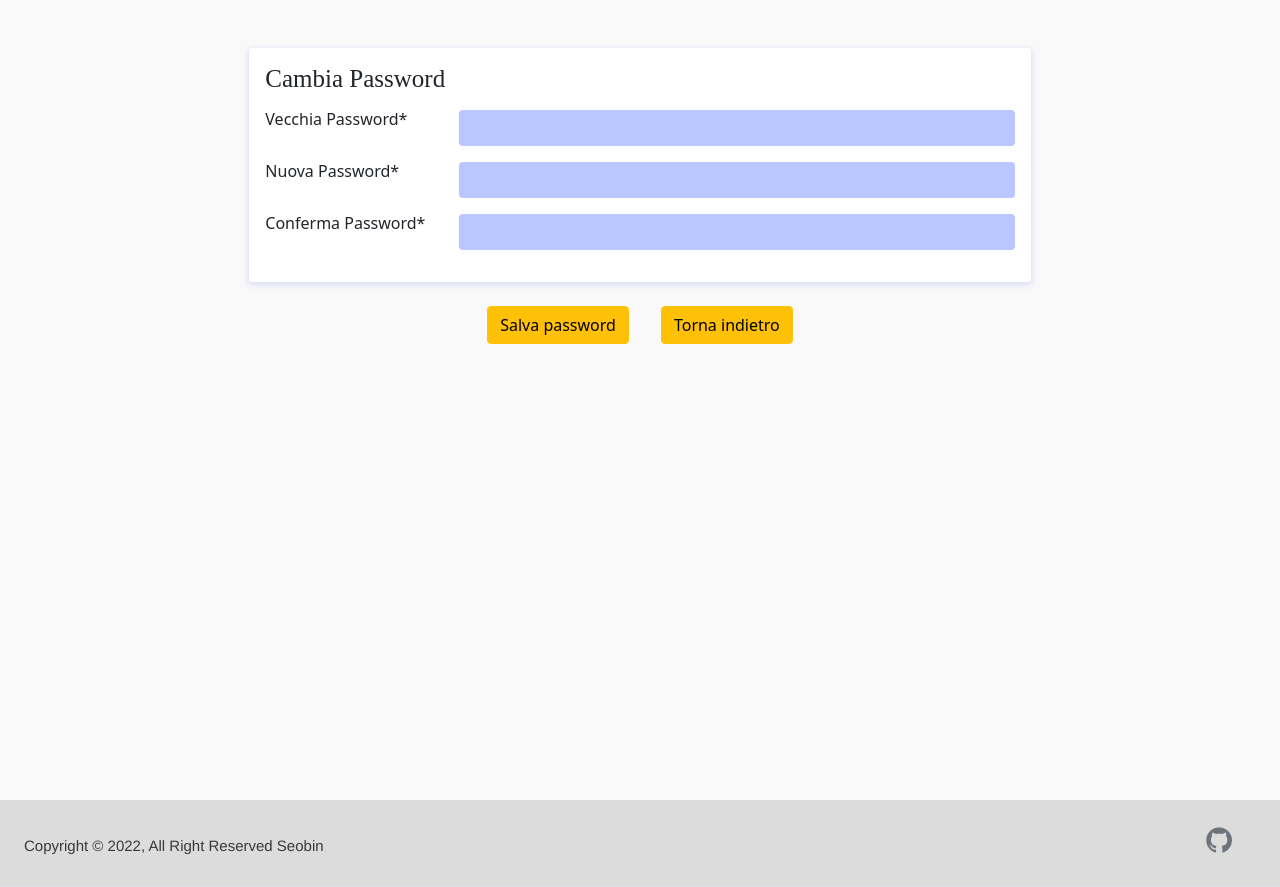
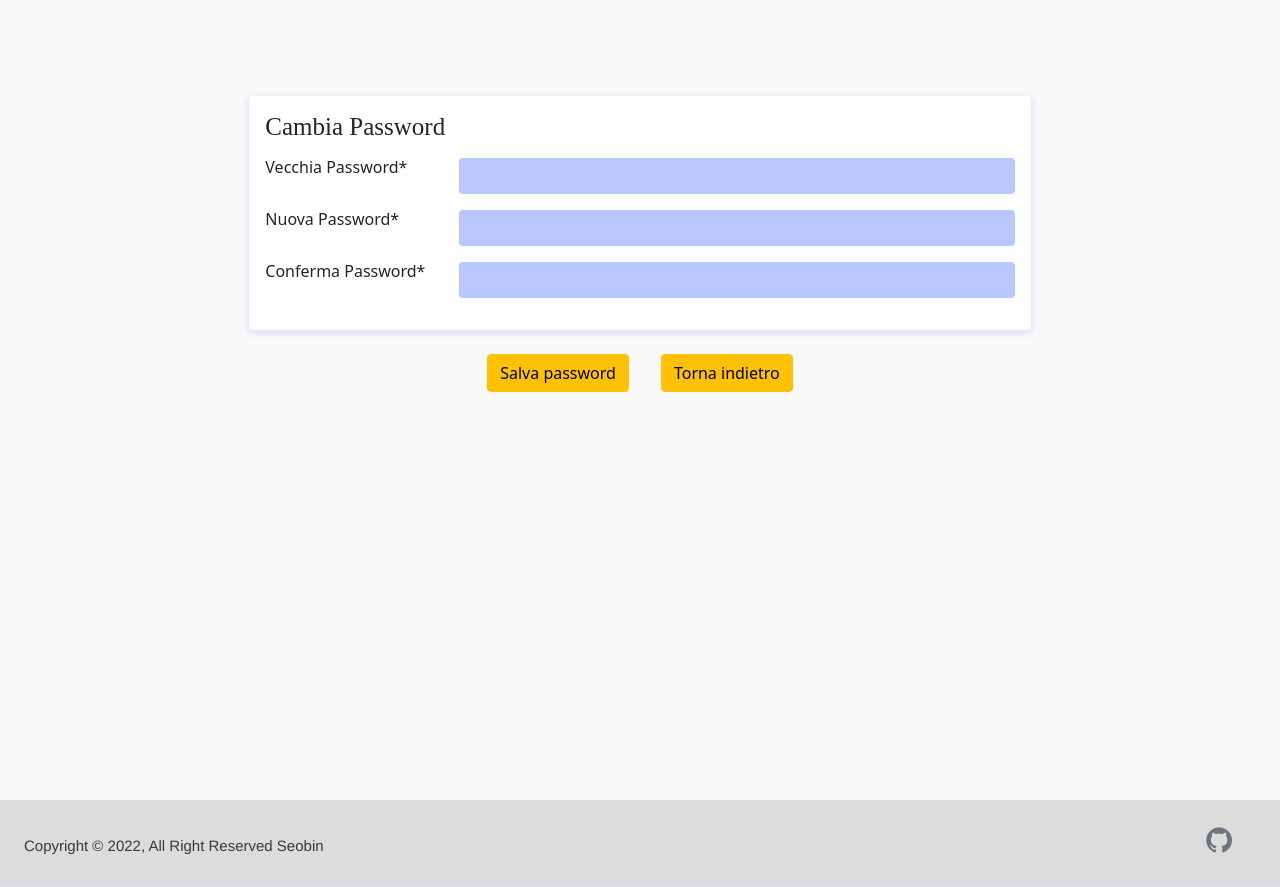
Before and after one commit to mrynaa/StudyKeeper, a PHP site: page /cgpsw.php in a window 1280 px wide. Shown: the part 62-949 px from the top of the page. Run offline with PHP 8.4, Linux system fonts and the light colour scheme; the visitor is signed in with stand-in values (Sample User, id 1); some libraries are stand-ins or nearby versions.

Commit message:
Update cgpsw.php

```diff
--- a/FileCompleti/cgpsw.php
+++ b/FileCompleti/cgpsw.php
@@ -71,7 +71,7 @@
     <form id="pswform" class="container_center" action="pswsave.php" method="post">
 	    <div class="main-body">
 			<div class="row">
-				<div class="col-sm-8 m-auto">
+				<div class="col-sm-8 m-auto mt-5">
 					<div class="card">
 						<div class="card-body">
 							<h5 class="d-flex align-items-center mb-3">Cambia Password</h5>
```
